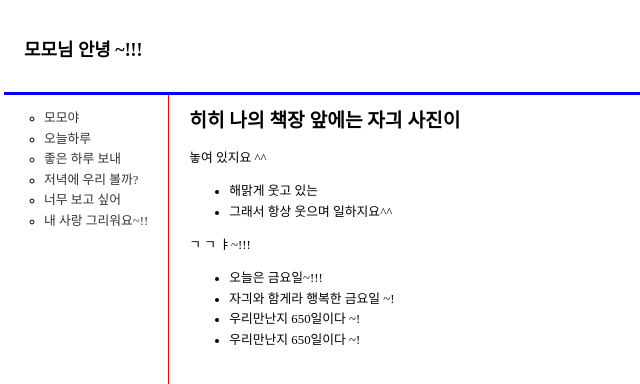
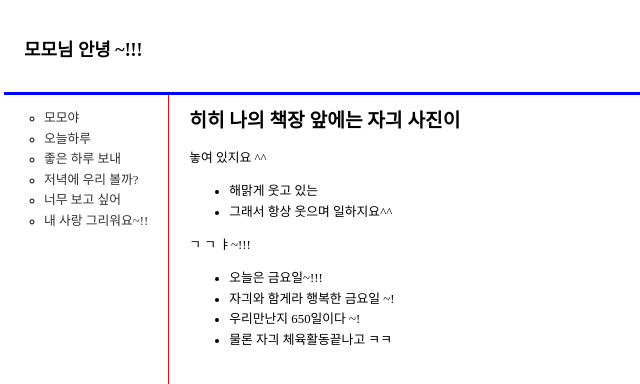
Before and after one commit to brodieroy/opentutorials-brodie, a plain HTML site: page index2.html in a window 1280 px wide. Shown: the top 384 px of the page, 4-644 px from the left. Drawn offline with Linux system fonts and the light colour scheme.

Commit message:
Update index2.html

```diff
--- a/index2.html
+++ b/index2.html
@@ -93,7 +93,7 @@
                                                 <li>오늘은 금요일~!!!</li>
                                                 <li>자긔와 함게라 행복한 금요일 ~!</li>
                                                 <li>우리만난지 650일이다 ~! </li>
-                                                <li>우리만난지 650일이다 ~! </li>
+                                                <li>물론 자긔 체육활동끝나고 ㅋㅋ </li>
                                         </ul>
                                 </div>
                         </article>
```
